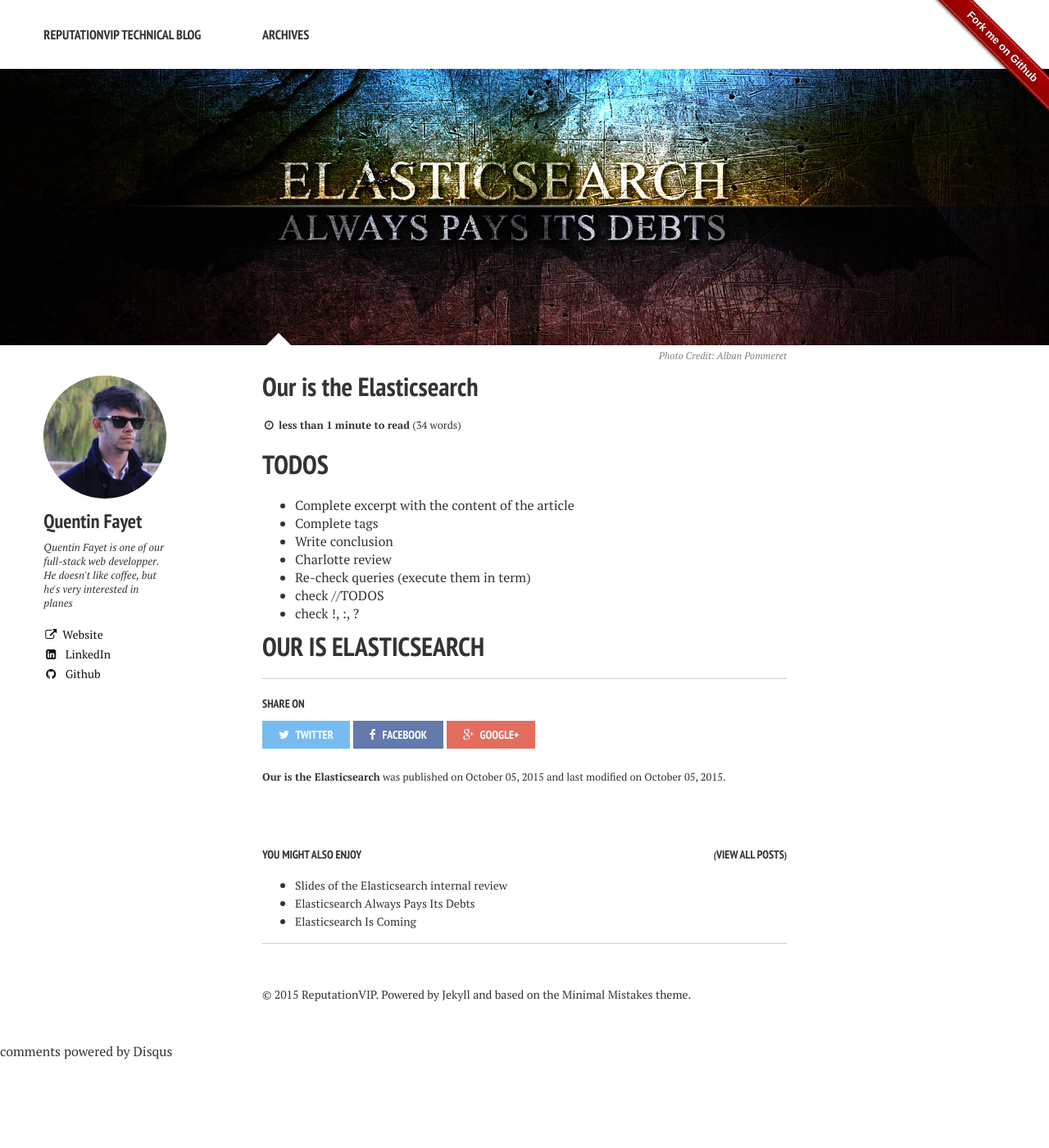
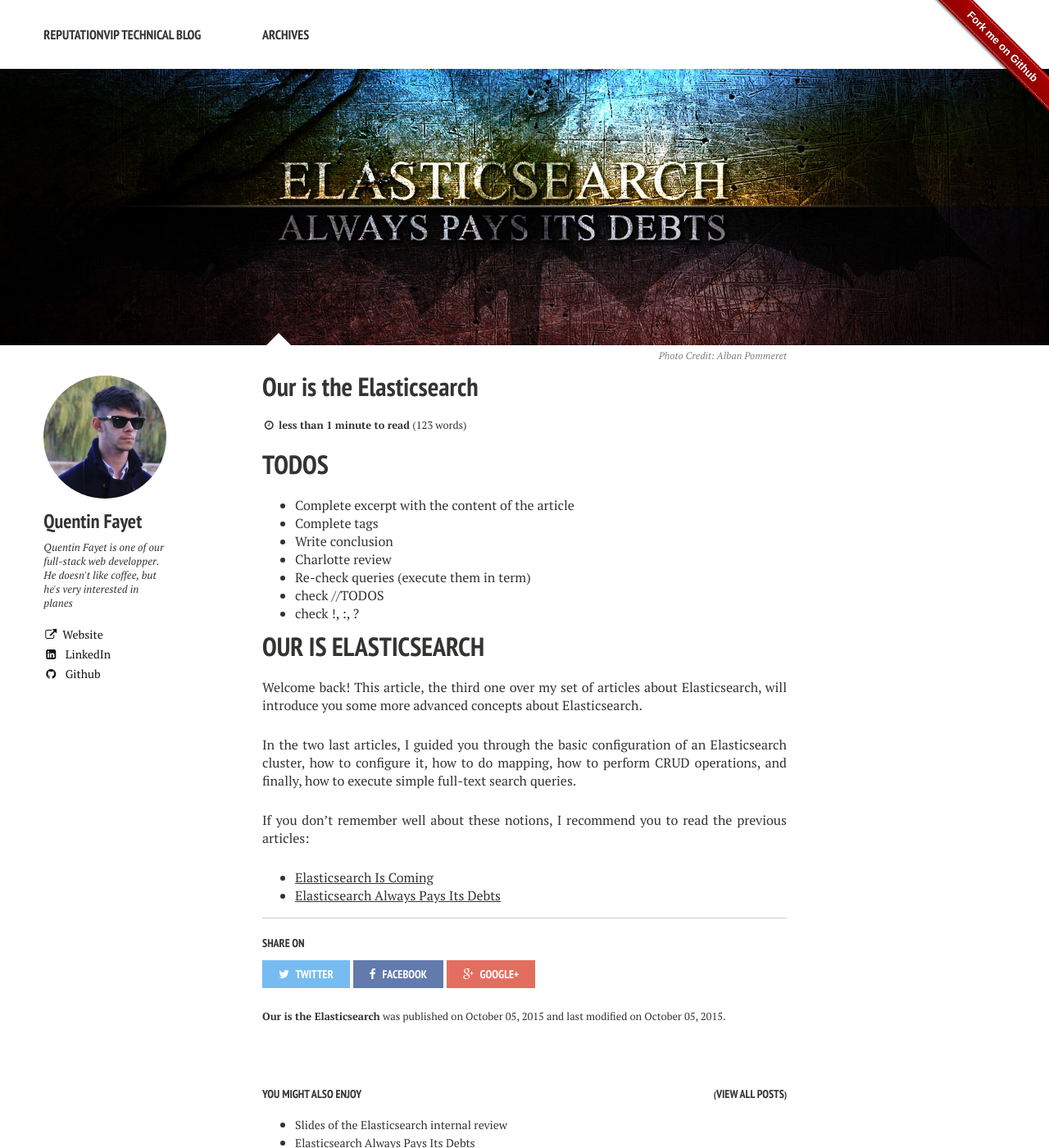
Before and after one commit to semji/reputationvip.github.io, a Jekyll site: the page built from _posts/2015-10-05-elasticsearch-our-is-elasticsearch.md, in a window 1280 px wide and 1400 px high. Shown: the whole window at 82% size. Built offline with Jekyll 4.4.1, drawn with Linux system fonts in a browser that asks for light colours; nearby versions of some CDN libraries; comment, search, counter and statistics services are not loaded.

Commit message:
Write introduction

```diff
--- a/_posts/2015-10-05-elasticsearch-our-is-elasticsearch.md
+++ b/_posts/2015-10-05-elasticsearch-our-is-elasticsearch.md
@@ -23,3 +23,14 @@
 - check !, :, ?
 
 # OUR IS ELASTICSEARCH
+
+Welcome back! This article, the third one over my set of articles about Elasticsearch, will introduce you some more advanced concepts
+about Elasticsearch.
+
+In the two last articles, I guided you through the basic configuration of an Elasticsearch cluster, how to configure it, how to do mapping,
+how to perform CRUD operations, and finally, how to execute simple full-text search queries.
+
+If you don't remember well about these notions, I recommend you to read the previous articles:
+
+- [Elasticsearch Is Coming](http://reputationvip.io/elasticsearch-is-coming/)
+- [Elasticsearch Always Pays Its Debts](http://reputationvip.io/elasticsearch-always-pays-its-debts/)
```
